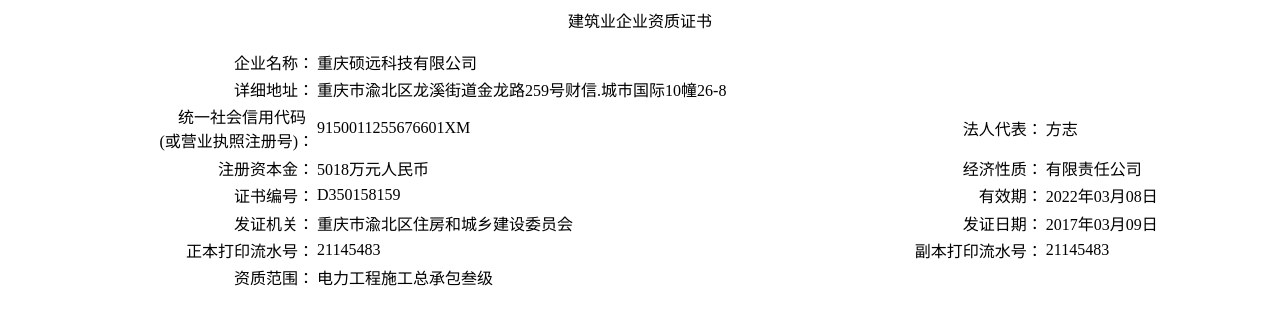
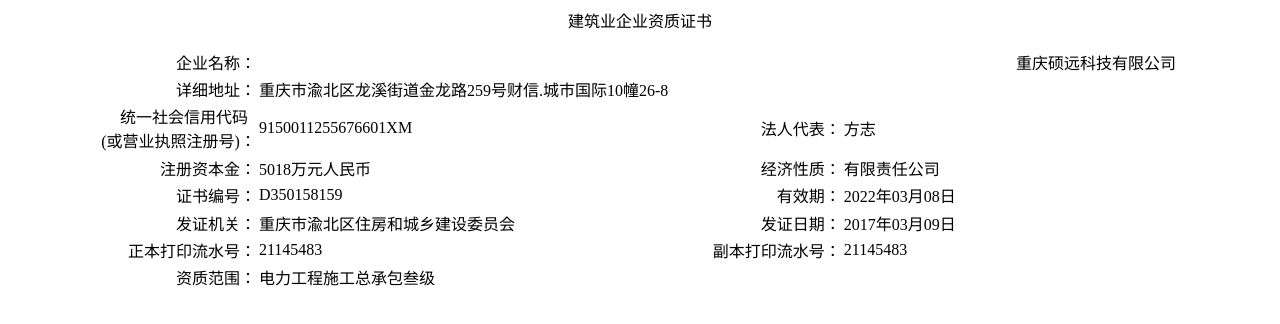
Before and after one commit to zhaoyanyu-g/darius, a plain HTML site: page index.html in a window 1280 px wide. Drawn offline with Linux system fonts and the light colour scheme.

Commit message:
Update index.html

```diff
--- a/index.html
+++ b/index.html
@@ -18,9 +18,9 @@
 </span><span style="font-family:Calibri;font-size:10.5000pt;"></span></p></td>
 
 <td valign="center" colspan="3" style="border:none;">
-<p class="MsoNormal"><span style="font-family:宋体;font-size:12.0000pt;">
+<td class="MsoNormal"><span style="font-family:宋体;font-size:12.0000pt;">
 	重庆硕远科技有限公司
-</span><span style="font-family:Calibri;font-size:10.5000pt;"></span></p></td></tr><tr>
+</span><span style="font-family:Calibri;font-size:10.5000pt;"></span></td></td></tr><tr>
 
 <td valign="center" style="border:none;"><p class="MsoNormal" align="right" style="text-align:right;"><span style="font-family:宋体;font-size:12.0000pt;">
 	详细地址：</span><span style="font-family:Calibri;"></span></p></td>
```
